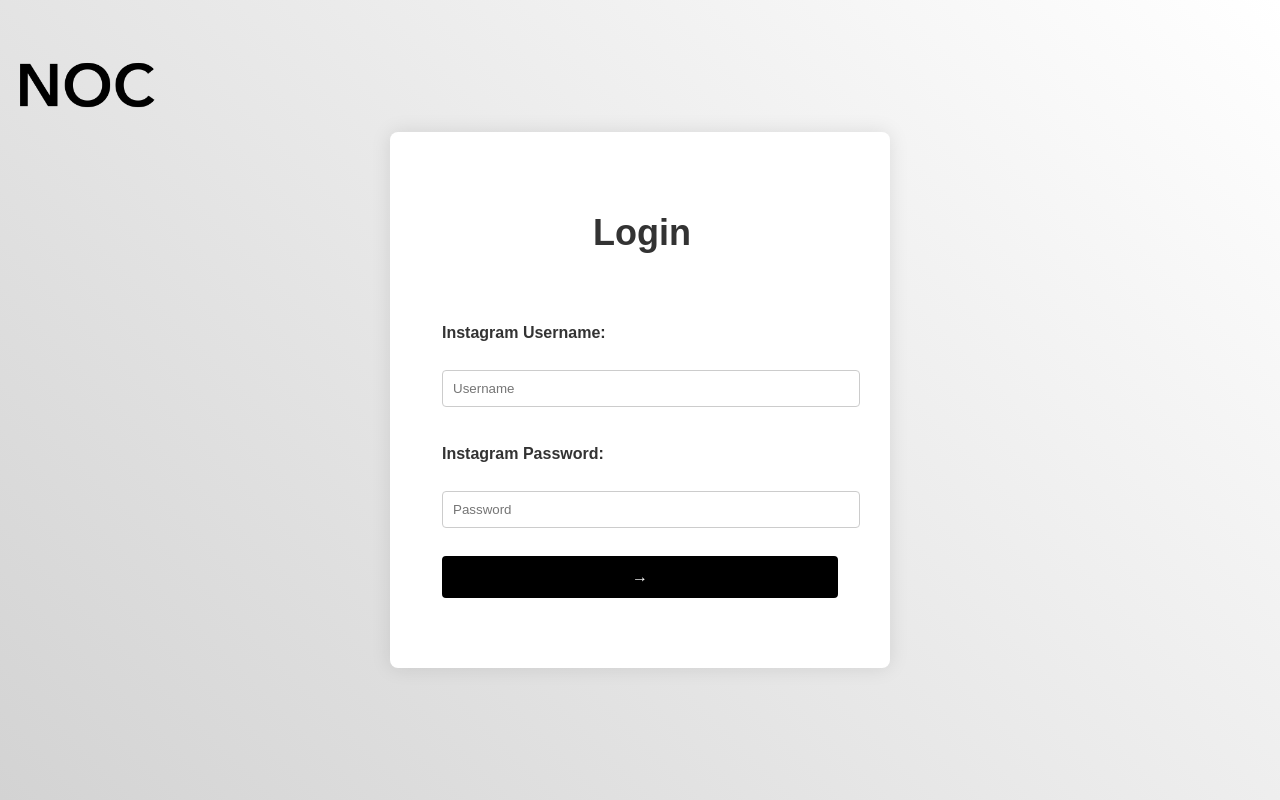
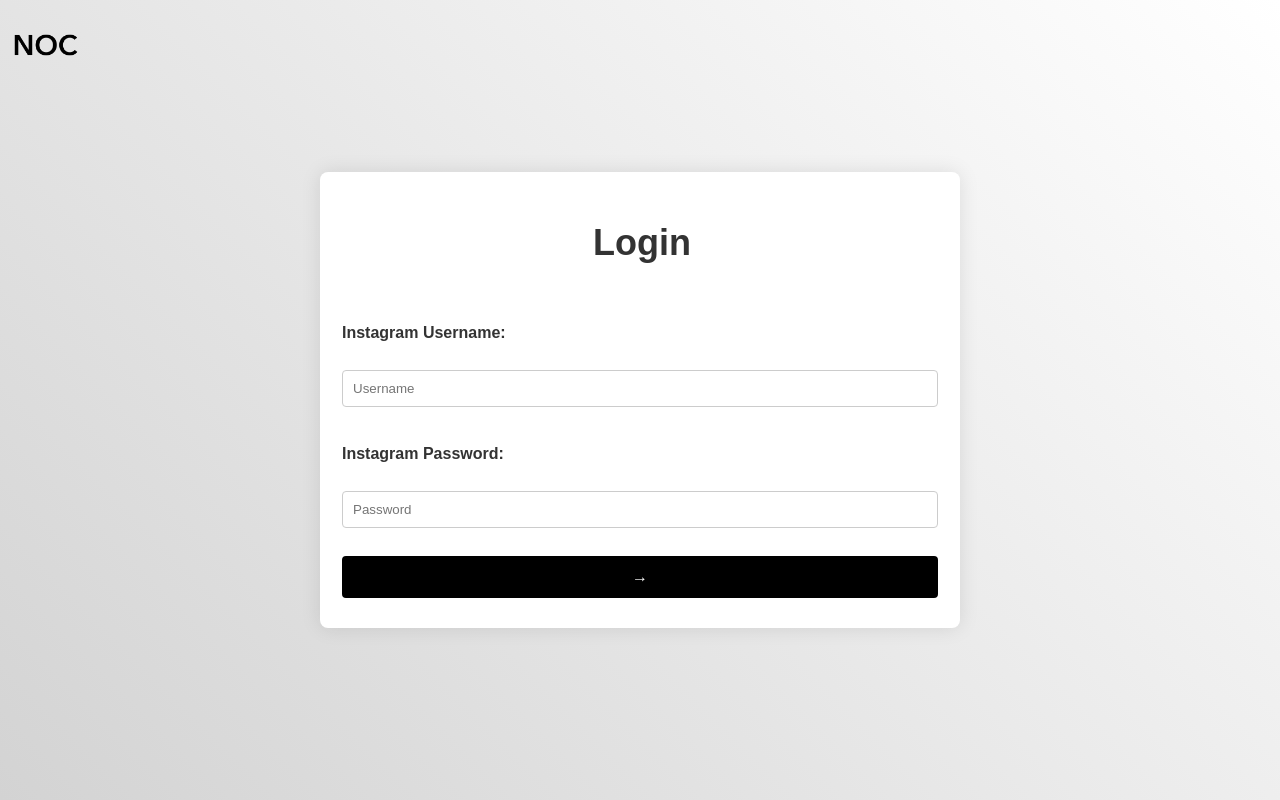
Before and after one commit to kyd888/Noc-using-Instagrapi, a Flask app: page / in a window 1280 px wide. Run offline with Flask 2, Linux system fonts and the light colour scheme.

Commit message:
Update styles.css

```diff
--- a/static/styles.css
+++ b/static/styles.css
@@ -18,29 +18,23 @@ body {
 }
 
 .logo {
-    width: 150px; /* Adjust size as needed */
+    width: 70px; /* Adjust size as needed */
     height: auto;
-}
-
-h1 {
-    text-align: center;
-    color: #4CAF50;
-    margin-top: 20px;
 }
 
 form {
     background: #fff;
-    padding: 50px;
-    margin: 20px auto;
+    padding: 20px;
+    margin: 10px;
     border-radius: 8px;
     box-shadow: 0 0 20px rgba(0, 0, 0, 0.1);
-    max-width: 400px;
-    width: 100%;
+    max-width: 600px;
+    width: 90%;
 }
 
 .no-border {
     border: none;
-    padding: 20px 0; /* Add padding to top and bottom */
+    padding: 10px 0; /* Add padding to top and bottom */
 }
 
 .no-border legend {
@@ -59,11 +53,12 @@ label {
 
 input[type="text"],
 input[type="password"] {
-    width: 100%; /* Make input fields the same width as the buttons */
+    width: 100%; /* Make input fields full width */
     padding: 10px;
     margin: 10px 0;
     border: 1px solid #ccc;
     border-radius: 4px;
+    box-sizing: border-box;
 }
 
 button {
```
Also changed, not shown: other parts of static/styles.css (+17 -29 lines).
